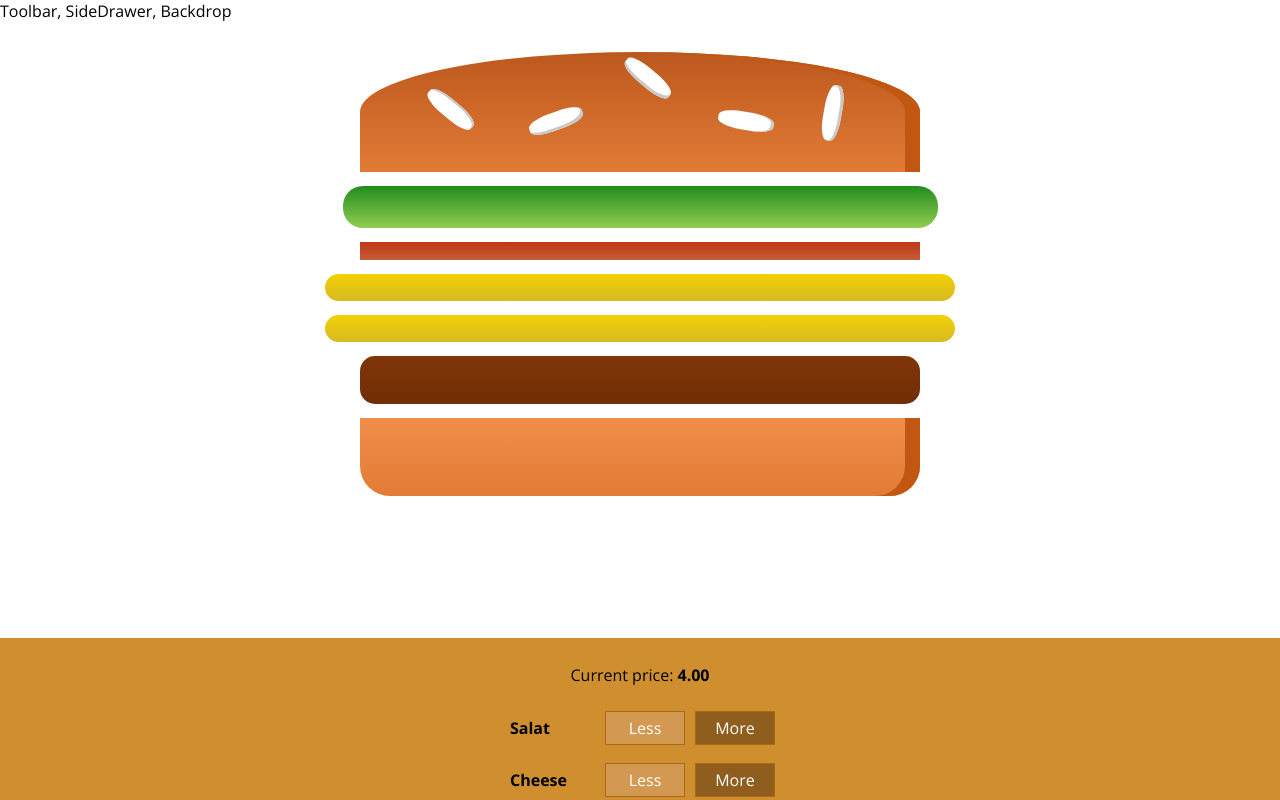
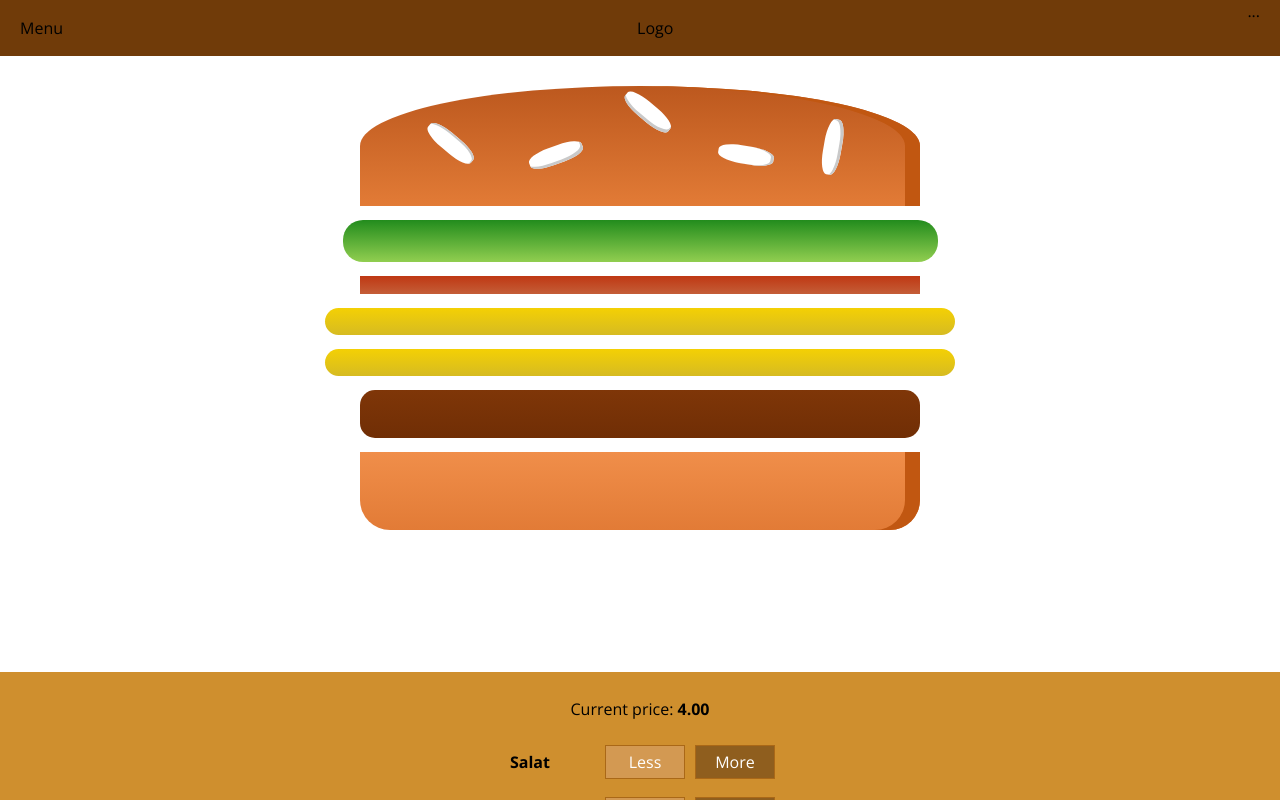
Before and after one commit to smilecv24/react-udemy, a React app: page / in a window 1280 px wide. Shown: the top 800 px of the page. Built offline with nearby package versions, Linux system fonts and the light colour scheme.

Commit message:
126 udemy

```diff
--- a/src/components/Burger/OrderSummary/OrderSummary.js
+++ b/src/components/Burger/OrderSummary/OrderSummary.js
@@ -1,5 +1,6 @@
 import React from 'react';
 import Aux from '../../../hoc/Aux_wrapper';
+import Button from '../../UI/Button/Button';
 
 const orderSummary = (props) => {
 
@@ -16,7 +17,10 @@
       <ul>
         {ingredientSummary}
       </ul>
+      <p>Total: <strong>{props.price.toFixed(2)}</strong></p>
       <p>Continue to Checkout?</p>
+      <Button btnType='Success' clicked={props.continuePurcasing}>Continue</Button>
+      <Button btnType='Danger' clicked={props.cancelPurchasing}>Cancel</Button>
     </Aux>
   )
 };
--- a/src/components/Layout/Layout.css
+++ b/src/components/Layout/Layout.css
@@ -1,3 +1,3 @@
 .Content {
-    margin-top: 16px;
+    margin-top: 72px;
 }
--- a/src/components/Layout/Layout.js
+++ b/src/components/Layout/Layout.js
@@ -1,10 +1,11 @@
 import React from 'react';
 import Aux from '../../hoc/Aux_wrapper';
+import Toolbar from '../Navigation/Toolbar/Toolbar';
 import classes from './Layout.css';
 
 const layout = (props) => (
   <Aux>
-    <div>Toolbar, SideDrawer, Backdrop</div>
+    <Toolbar/>
     <main className={classes.Content}>{props.children}</main>
   </Aux>
 );
--- /dev/null
+++ b/src/components/Navigation/Toolbar/Toolbar.css
@@ -0,0 +1,18 @@
+.Toolbar {
+    height: 56px;
+    width: 100%;
+    position: fixed;
+    top: 0;
+    left: 0;
+    background-color: #703B09;
+    display: flex;
+    justify-content: space-between;
+    align-items: center;
+    padding: 0 20px;
+    box-sizing: border-box;
+    z-index: 90;
+}
+
+.Toolbar nav {
+    height: 100%;
+}
--- /dev/null
+++ b/src/components/Navigation/Toolbar/Toolbar.js
@@ -0,0 +1,14 @@
+import React  from 'react';
+import classes from './Toolbar.css';
+
+const toolbar = () => (
+  <header className={classes.Toolbar}>
+    <div>Menu</div>
+    <div>Logo</div>
+    <nav>
+      ...
+    </nav>
+  </header>
+);
+
+export default toolbar;
--- /dev/null
+++ b/src/components/UI/Button/Button.css
@@ -0,0 +1,24 @@
+.Button {
+    background-color: transparent;
+    border: none;
+    color: white;
+    outline: none;
+    cursor: pointer;
+    font: inherit;
+    padding: 10px;
+    margin: 10px;
+    font-weight: bold;
+}
+
+.Button:first-of-type {
+    margin-left: 0;
+    padding-left: 0;
+}
+
+.Success {
+    color: #5C9210;
+}
+
+.Danger {
+    color: #944317;
+}
--- /dev/null
+++ b/src/components/UI/Button/Button.js
@@ -0,0 +1,12 @@
+import React from 'react';
+import classes from './Button.css';
+
+const button = (props) => (
+  <button
+    className={[classes.Button, classes[props.btnType]].join(' ')}
+    onClick={props.clicked}>
+    {props.children}
+  </button>
+);
+
+export default button;
--- a/src/containers/BurgerBuilder/BurgerBuilder.js
+++ b/src/containers/BurgerBuilder/BurgerBuilder.js
@@ -70,8 +70,12 @@
     this.setState({purchasing: true})
   };
 
-  purchaseCancelHandler= () => {
+  purchaseCancelHandler = () => {
     this.setState({purchasing: false})
+  };
+
+  purchaseContinueHandler = () => {
+    alert('continue');
   };
 
   render() {
@@ -82,7 +86,10 @@
     return (
       <Aux>
         <Modal show={this.state.purchasing} modalClosed={this.purchaseCancelHandler}>
-          <OrderSummary ingredients={this.state.ingredients}/>
+          <OrderSummary ingredients={this.state.ingredients}
+                        price={this.state.totalPrice}
+                        continuePurcasing={this.purchaseContinueHandler}
+                        cancelPurchasing={this.purchaseCancelHandler}/>
         </Modal>
         <Burger ingredients={this.state.ingredients}/>
         <BuildControls ingredientAdd={this.addIngredientHandler}
```
